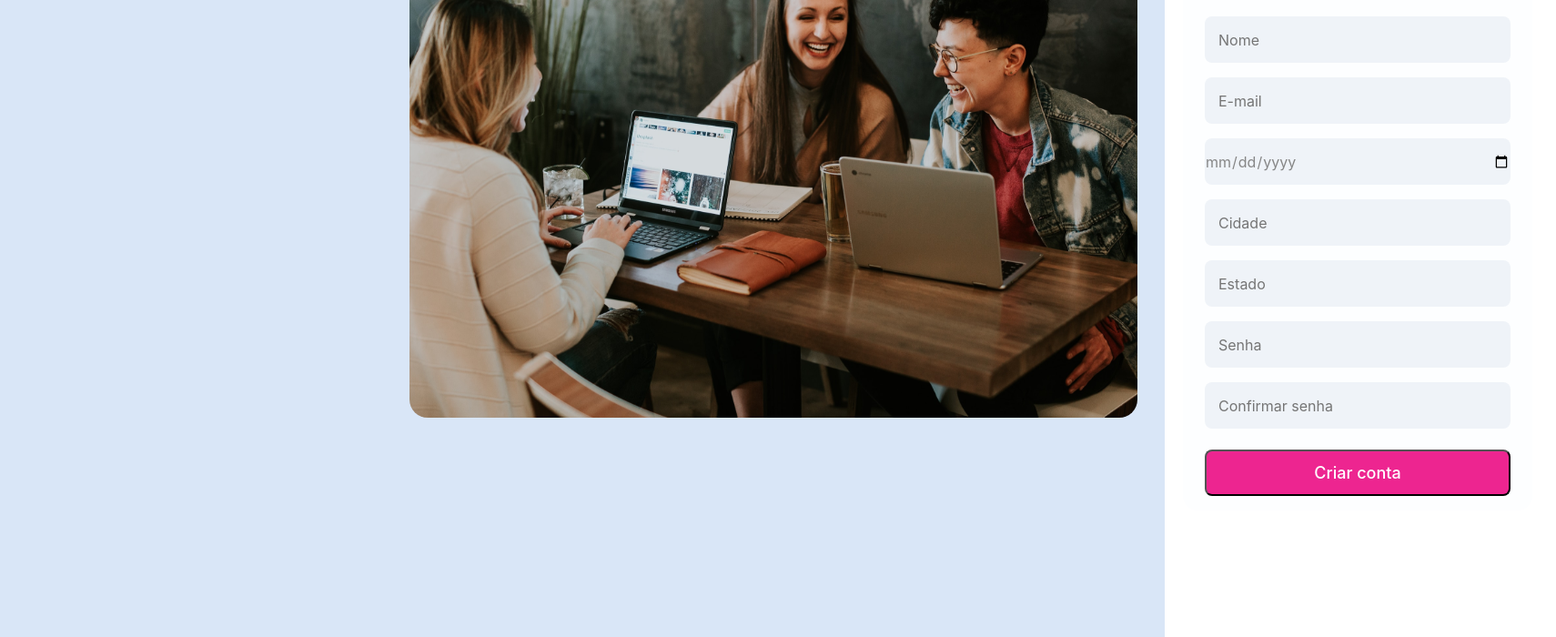
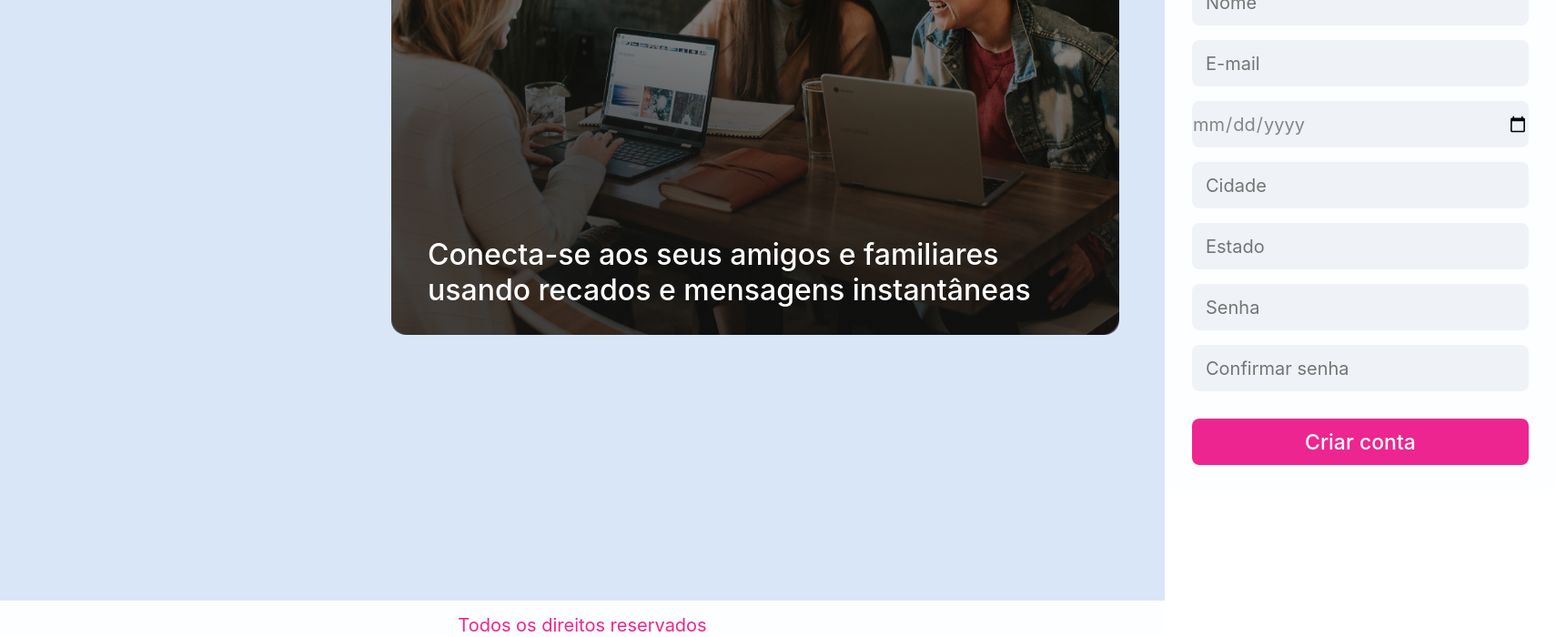
Before and after one commit to diegoframos81/Compass-Second-Challenge, a React (Vite) app in the folder Compass Challenger/: page / in a window 1280 px wide. Shown: the part 472-1172 px from the top of the page at 91% size, 1710 px wide, since content can reach past the window. Built offline with nearby package versions, Linux system fonts and the light colour scheme.

Commit message:
add footer and anjusting the layout

```diff
--- a/Compass Challenger/src/App.tsx
+++ b/Compass Challenger/src/App.tsx
@@ -1,6 +1,10 @@
+// CSS
 import './App.css'
+
+// components
 import Header from './components/Header'
 import Main from './components/Main'
+import Footer from './components/Footer'
 
 function App() {
 
@@ -8,6 +12,7 @@
     <>
       <Header/>
       <Main/>
+      <Footer/>
     </>
   )
 }
--- /dev/null
+++ b/Compass Challenger/src/components/Footer.module.css
@@ -0,0 +1,19 @@
+.footer {
+    display: flex;
+    align-items: center;
+    justify-content: center;
+    max-width: 100%;
+    height: px;
+    flex-shrink: 0;
+    background: #FDFEFF;
+}
+
+.footer p {
+    color: #ED2590;
+    font-family: SF Pro Display;
+    font-size: 20px;
+    font-style: normal;
+    font-weight: 400;
+    line-height: 24px;
+    margin-top: 15px;
+}
--- /dev/null
+++ b/Compass Challenger/src/components/Footer.tsx
@@ -0,0 +1,14 @@
+import React from 'react'
+
+// CSS
+import Styles from './Footer.module.css'
+
+const Footer = () => {
+  return (
+    <footer className={Styles.footer}>
+        <p>Todos os direitos reservados</p>
+    </footer>
+  )
+}
+
+export default Footer
--- a/Compass Challenger/src/components/Header.module.css
+++ b/Compass Challenger/src/components/Header.module.css
@@ -22,6 +22,6 @@
     font-style: normal;
     font-weight: 400;
     line-height: 24px;
-    margin-left: 835px;
+    margin-left: 820px;
     gap: 50px;
 }
--- a/Compass Challenger/src/components/Main.module.css
+++ b/Compass Challenger/src/components/Main.module.css
@@ -1,35 +1,54 @@
 .main {
     display: flex;
-    background: #D9E6F7;;
+    background: #D9E6F7;
     max-width: 100%;
-    height: 1080px;
+    height: 1040px;
 }
 
 .main img {
     width: 800px;
     height: 598px;
     flex-shrink: 0;
-    margin-top: 241px;
-    margin-left: 450px;
+    margin-top: 150px;
+    margin-left: 430px;
+    z-index: 1;
+}
+
+.bg_image {
+    position: absolute;
+    z-index: 1;
+}
+
+.main p {
+    position: absolute;
+    color: #FFF;
+    font-family: SF Pro Display;
+    font-size: 32px;
+    font-style: normal;
+    font-weight: 500;
+    line-height: normal;
+    z-index: 1;
+    margin-top: 640px;
+    margin-left: 470px;
 }
 
 .form {
     display: flex;
     flex-direction: column;
     align-items: center;
-    width: 384px;
-    height: 700px;
+    width: 430px;
+    height: 770px;
     flex-shrink: 0;
     border-radius: 16px;
     background: #FDFEFF;
-    margin-top: 241px;
+    margin-top: 150px;
     margin-left: 50px;
     gap: 8px;
 }
 
 .form img {
-    width: 32px;
-    height: 32px;
+    width: 40px;
+    height: 40px;
     flex-shrink: 0;
     margin: 0;
     padding-top: 40px;
@@ -38,15 +57,15 @@
 .form h2 {
     color: #ED2590;
     font-family: SF Pro Display;
-    font-size: 24px;
+    font-size: 30px;
     font-style: normal;
     font-weight: 600;
     line-height: normal;
-    margin-top: 10px;
+    margin-top: 15px;
 }
 
  .form input{
-    width: 336px;
+    width: 370px;
     height: 51px;
     flex-shrink: 0;
     border-radius: 8px;
@@ -54,35 +73,37 @@
     background: #EFF3F8;
     color: #868686;
     font-family: SF Pro Display;
-    font-size: 16px;
+    font-size: 20px;
     font-style: normal;
     font-weight: 400;
     line-height: normal;
+    cursor: text;
+ }
+
+ .form .submitButton {
+    width: 370px;
+    height: 51px;
+    flex-shrink: 0;
+    border-radius: 8px;
+    background: #ED2590;
+    color: #FFF;
+    font-family: SF Pro Display;
+    font-size: 23px;
+    font-style: normal;
+    font-weight: 500;
+    line-height: normal;
+    margin-top: 22px;
+    border: none;
  }
 
  .nameInput {
-    margin-top: 30px;
+    margin-top: 60px;
  }
 
  .form input::placeholder {
     padding: 15px;
  }
 
- .form button {
-    width: 336px;
-    height: 51px;
-    flex-shrink: 0;
-    border-radius: 8px;
-    background: #ED2590;
-    color: #FFF;
-    font-family: SF Pro Display;
-    font-size: 18px;
-    font-style: normal;
-    font-weight: 500;
-    line-height: normal;
-    margin-top: 15px;
- }
-
  /* .form input[type="date"] {
     margin-left: ;
  } */
--- a/Compass Challenger/src/components/Main.tsx
+++ b/Compass Challenger/src/components/Main.tsx
@@ -2,6 +2,7 @@
 
 //images
 import login_image from '../assets/login-image.svg'
+import bg from '../assets/bg.svg'
 import ps_orkut from '../assets/ps_orkut.svg'
 
 //
@@ -11,6 +12,11 @@
   return (
       <main className={Styles.main}>
         <img src={login_image} alt="Orkut" />
+        <div className={Styles.bg_image}>
+          <img src={bg} alt="Background" />
+        </div>
+        <p>Conecta-se aos seus amigos e familiares <br />
+        usando recados e mensagens instantâneas</p>
         <form className={Styles.form}>
             <img src={ps_orkut} alt="ps_orkut" />
             <h2>Criar conta</h2>
@@ -37,7 +43,7 @@
             <label htmlFor="passwordConfirmation"></label>
             <input type="password" placeholder="Confirmar senha" id="npasswordConfirmationame"/>
 
-            <button>Criar conta</button>
+            <input type="submit" value="Criar conta" className={Styles.submitButton} />
         </form>
     </main>
   )
```
Also changed, not shown: Compass Challenger/src/assets/bg.svg (added), 1 other file (tests, documents, lock files or other folders).
